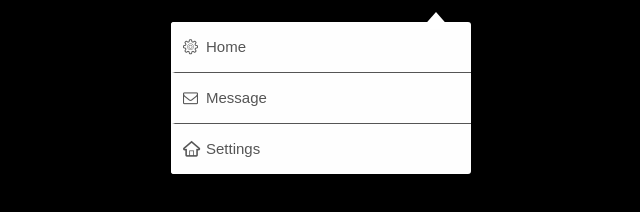
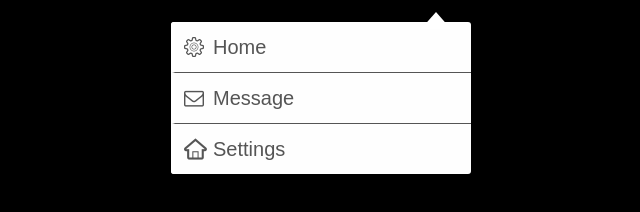
Before and after one commit to grabowskipawel/dropdown-menu, a plain HTML site: page index.html in a window 1280 px wide. Both pictures are taken after a click on the element "Dropdown menu". Shown: the part 340-552 px from the top of the page, without its empty margins (319-959 px from the left). Drawn offline with Linux system fonts and the light colour scheme.

Commit message:
Add files via upload

```diff
--- a/style/style.css
+++ b/style/style.css
@@ -28,16 +28,7 @@ article, aside, details, figcaption, figure,
 footer, header, hgroup, menu, nav, section {
 	display: block;
 }
-body {
-	line-height: 1;
-    background-color: black;
-    color: #555;
-    display: flex;
-    justify-content: center;
-    align-items: center;
-    height: 100vh;
-     font-family: sans-serif;
-}
+
 ol, ul {
 	list-style: none;
 }
@@ -53,8 +44,17 @@ table {
 	border-collapse: collapse;
 	border-spacing: 0;
 }
-
-
+/* user styles */
+body {
+	line-height: 1;
+    background-color: black;
+    color: #555;
+    display: flex;
+    justify-content: center;
+    align-items: center;
+    height: 100vh;
+     font-family: sans-serif;
+}
 
 
 .hamburger{
@@ -130,7 +130,8 @@ a{
     height: 50px;
    color: #555;
     border-left: 4px white solid;
-    font-size: 15px;
+    font-size: 20px;
+     border-bottom: 1px solid #555;
 
 }
 
@@ -149,10 +150,7 @@ a{
   transition: 0.2s;
 
 }
-#openDropDown a{
-    border-bottom: 1px solid #555;
 
-}
 #openDropDown a:last-child{
     border-bottom: none;
 }
```
